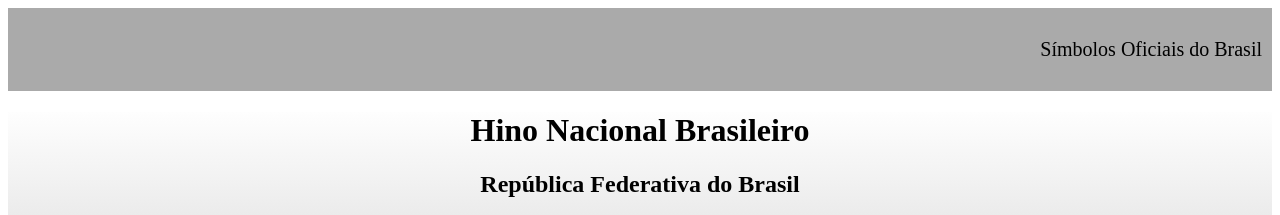
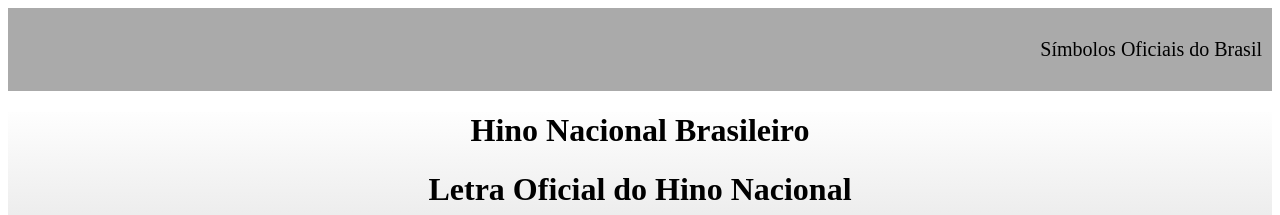
Before and after one commit to jadelsons/design-git, a plain HTML site: page index.html in a window 1280 px wide. Shown: the top 215 px of the page. Drawn offline with Linux system fonts and the light colour scheme.

Commit message:
Adicionado a frase: Letra Oficial do Hino Nacional

```diff
--- a/index.html
+++ b/index.html
@@ -22,6 +22,7 @@
 
 
 		<h1>Hino Nacional Brasileiro</h1>
+		<h1>Letra Oficial do Hino Nacional</h1>
 		<h2>República Federativa do Brasil</h2>
 		<h3>Letra.: <strong><em>Joaquim Osório Duque-Estrada (1870 - 1927)</em></strong></h3>
 		<h3>Música: <strong><em>Francisco Manuel da Silva (1795 - 1865)</em></strong></h3>
```
